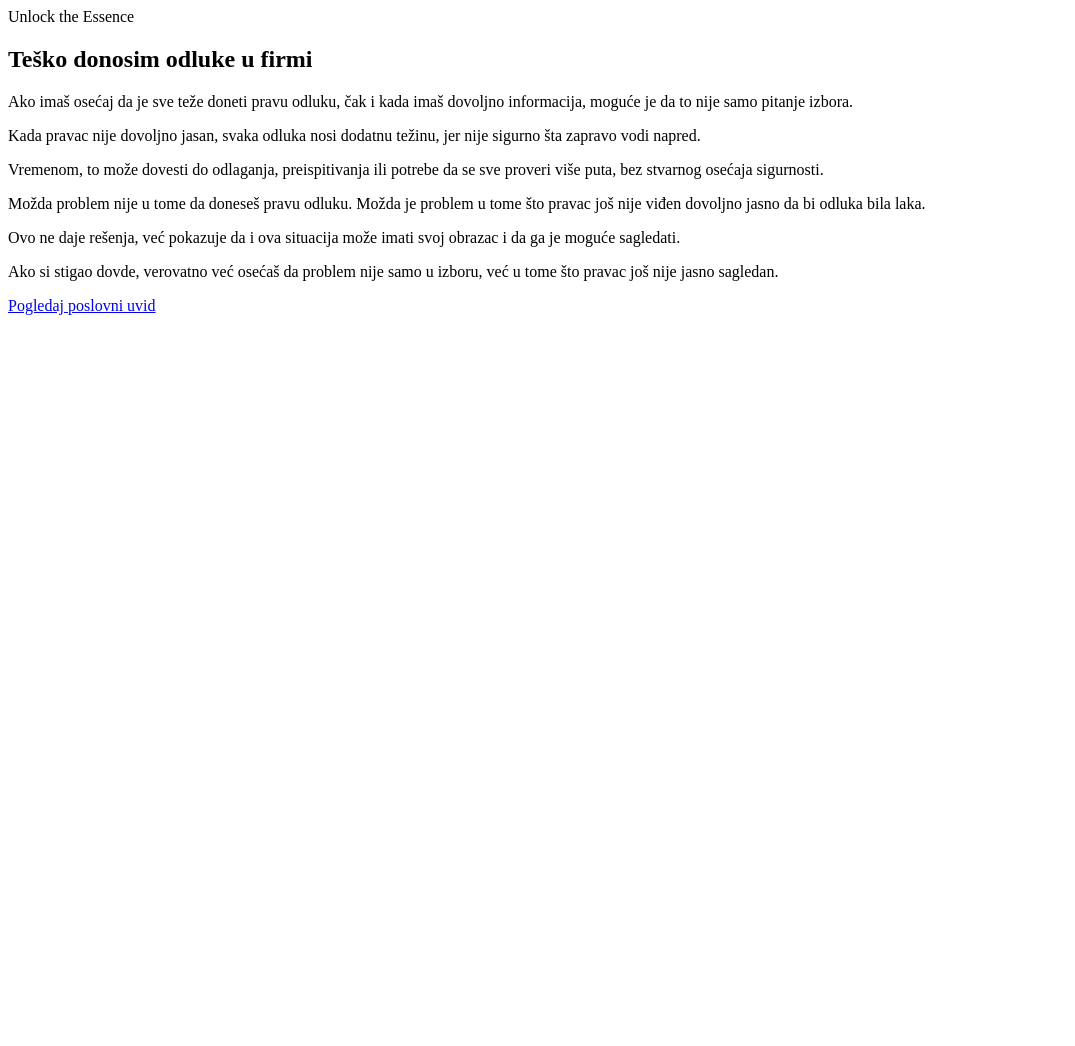
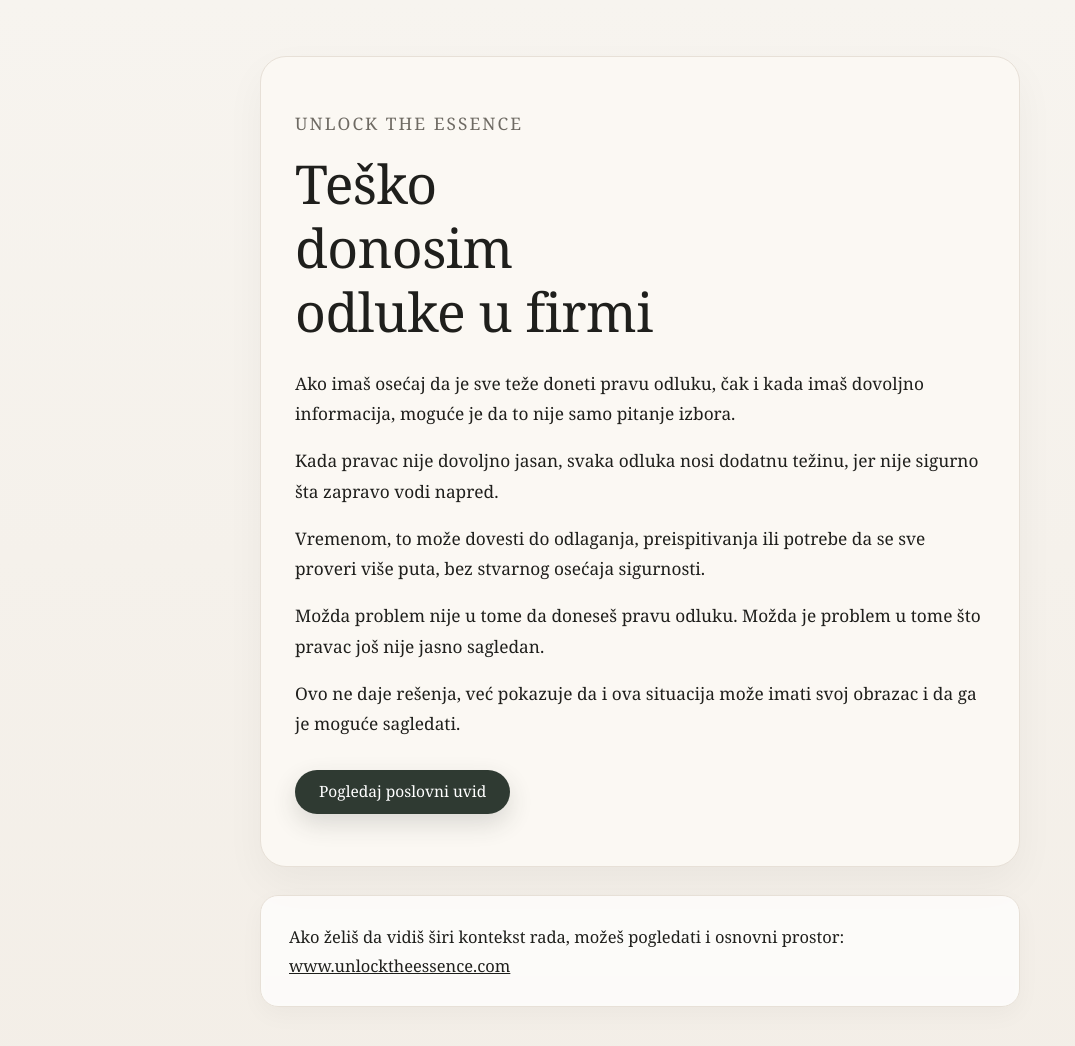
Before and after one commit to Igor-creator-igtm/biznis-sajt, a plain HTML site: page nejasne-odluke.html in a window 1280 px wide. Shown: the whole page, without its empty margins (0-1075 px from the left). Before the commit the page ends 800 px from the top, so only its background shows below. Drawn offline with Linux system fonts and the light colour scheme.

Commit message:
Update nejasne-odluke.html

```diff
--- a/nejasne-odluke.html
+++ b/nejasne-odluke.html
@@ -1,3 +1,17 @@
+<!DOCTYPE html>
+<html lang="sr">
+<head>
+  <meta charset="UTF-8" />
+  <meta name="viewport" content="width=device-width, initial-scale=1.0" />
+  <title>Teško donosim odluke u firmi | Unlock the Essence</title>
+  <meta
+    name="description"
+    content="Ako imaš osećaj da je teško doneti pravu odluku u firmi, to često nije samo pitanje izbora, već znak da pravac nije jasno sagledan."
+  />
+  <link rel="stylesheet" href="style.css" />
+</head>
+<body>
+  <main class="container">
     <section class="hero">
       <p class="eyebrow">Unlock the Essence</p>
       <h1>Teško donosim odluke u firmi</h1>
@@ -19,7 +33,7 @@
 
       <p>
         Možda problem nije u tome da doneseš pravu odluku.
-    Možda je problem u tome što pravac još nije viđen dovoljno jasno da bi odluka bila laka.
+        Možda je problem u tome što pravac još nije jasno sagledan.
       </p>
 
       <p>
@@ -27,13 +41,15 @@
         i da ga je moguće sagledati.
       </p>
 
-  <!-- PRELAZ -->
-  <p class="transition">
-    Ako si stigao dovde, verovatno već osećaš da problem nije samo u izboru,
-    već u tome što pravac još nije jasno sagledan.
+      <a class="button" href="/">Pogledaj poslovni uvid</a>
+    </section>
+
+    <section class="section">
+      <p>
+        Ako želiš da vidiš širi kontekst rada, možeš pogledati i osnovni prostor:
+        <a href="https://www.unlocktheessence.com">www.unlocktheessence.com</a>
       </p>
-
-  <a class="button" href="https://uvid.unlocktheessence.com/#biznis">
-    Pogledaj poslovni uvid
-  </a>
     </section>
+  </main>
+</body>
+</html>
```
Lines whose indentation alone changed are shown as unchanged.
